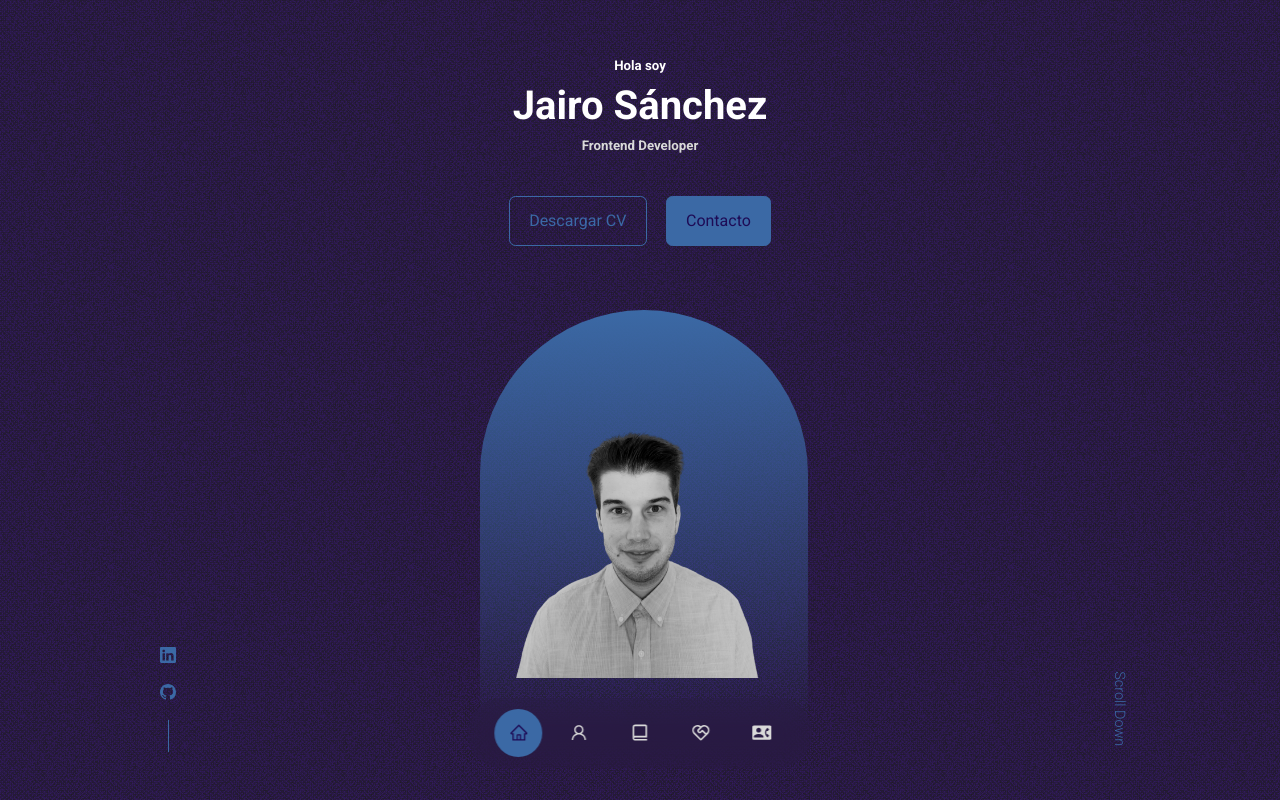
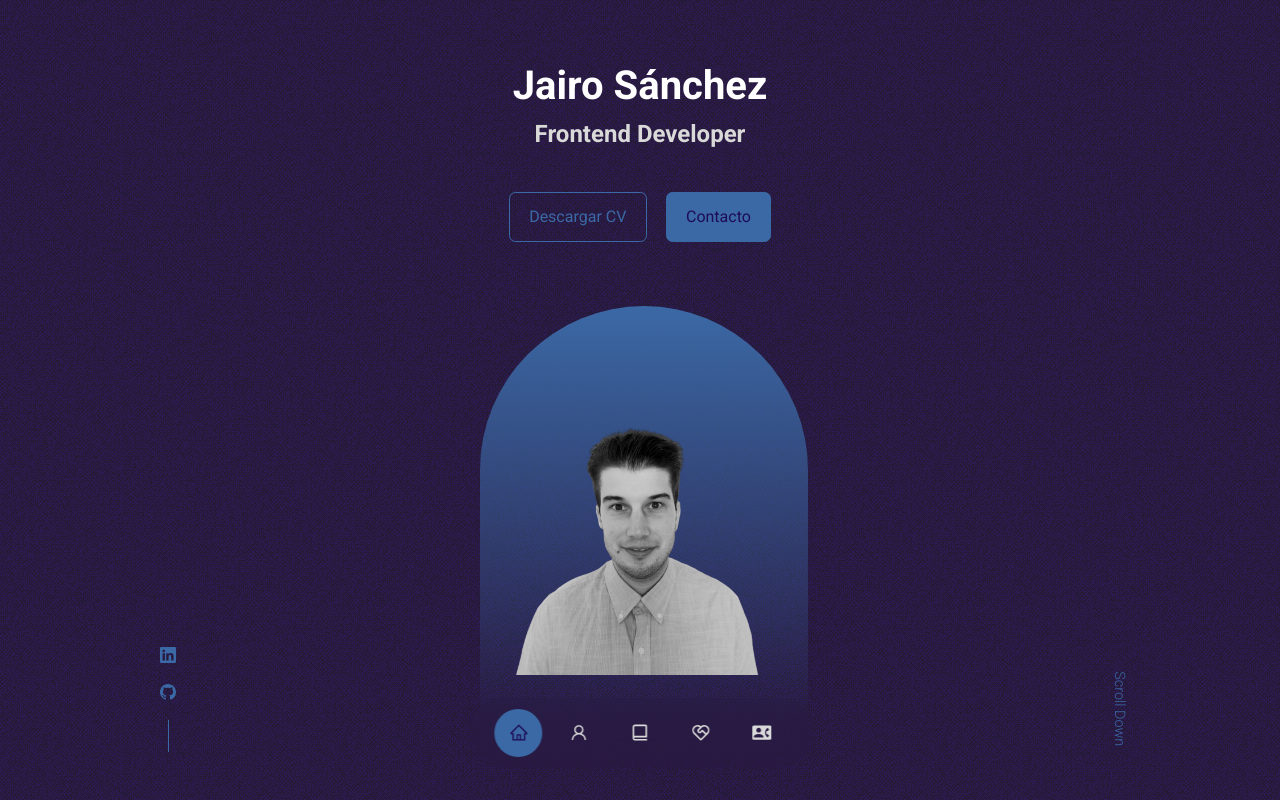
Before and after one commit to jairosanchezb94/portafolio-js, a React (Create React App) app: page / in a window 1280 px wide. Shown: the top 800 px of the page. Built offline with nearby package versions, Linux system fonts and the light colour scheme.

Commit message:
fix: cambio en titulos

```diff
--- a/src/components/header/Header.jsx
+++ b/src/components/header/Header.jsx
@@ -8,9 +8,8 @@ const Header = () => {
   return (
     <header>
       <div className="container header__container">
-        <h5>Hola soy</h5>
         <h1>Jairo Sánchez</h1>
-        <h5 className="text-light">Frontend Developer</h5>
+        <h2 className="text-light">Frontend Developer</h2>
         <CTA />
         <HeaderSocials />
 
```
